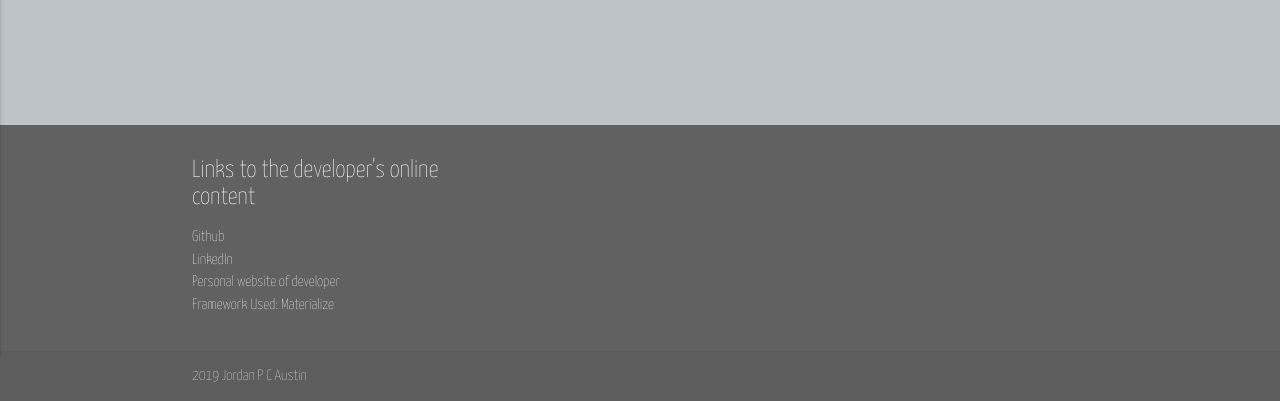
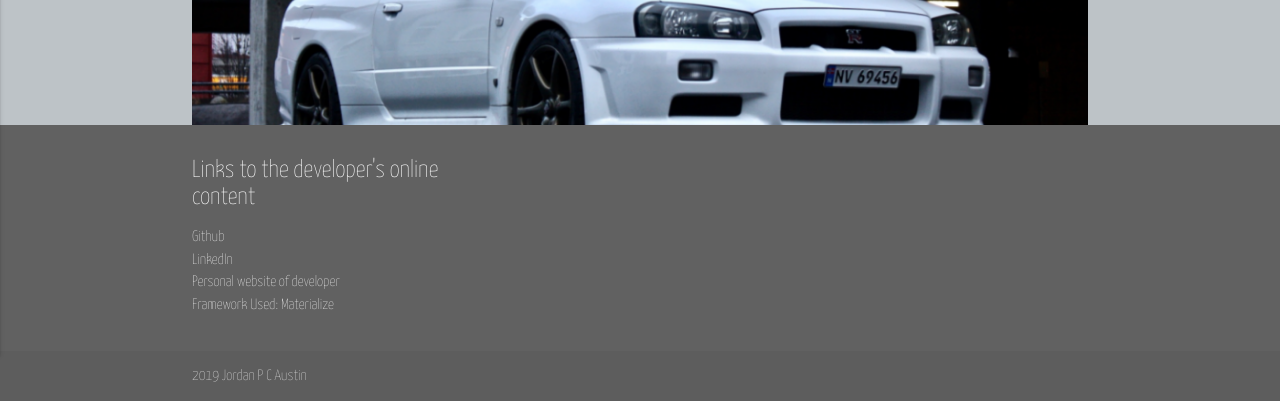
Before and after one commit to IsaacPCooper/Car-Catalogue, a PHP site: page /cars.php in a window 1280 px wide. Shown: the part 505-906 px from the top of the page. Run offline with PHP 8.4, Linux system fonts and the light colour scheme; some libraries are stand-ins or nearby versions.

Commit message:
Update cars.php

```diff
--- a/cars.php
+++ b/cars.php
@@ -8,10 +8,10 @@
          <h1 align="center">View our products</h1>
          <div class="container">
      <div class="carousel carousel-slider">
-    <a class="carousel-item responsive-img"><img height="50%" width="50%" src="assets/img/car_1.png"></a>
-    <a class="carousel-item" href="#"><img height="80%" width="80%" src="https://images.pexels.com/photos/1849115/pexels-photo-1849115.jpeg?auto=compress&cs=tinysrgb&dpr=2&h=750&w=1260"></a>
-    <a class="carousel-item" href="#"><img height="80%" width="80%" src="https://images.pexels.com/photos/1849115/pexels-photo-1849115.jpeg?auto=compress&cs=tinysrgb&dpr=2&h=750&w=1260"></a>
-    <a class="carousel-item" href="#"><img height="80%" width="80%" src="https://images.pexels.com/photos/1849115/pexels-photo-1849115.jpeg?auto=compress&cs=tinysrgb&dpr=2&h=750&w=1260"></a>
+    <a class="carousel-item responsive-img"><img src="assets/img/car_1.png"></a>
+    <a class="carousel-item responsive-img"><img src="assets/img/car_1.png"></a>
+    <a class="carousel-item responsive-img"><img src="assets/img/car_1.png"></a>
+    <a class="carousel-item responsive-img"><img src="assets/img/car_1.png"></a>
   </div>
 </div>
 </main>
```
